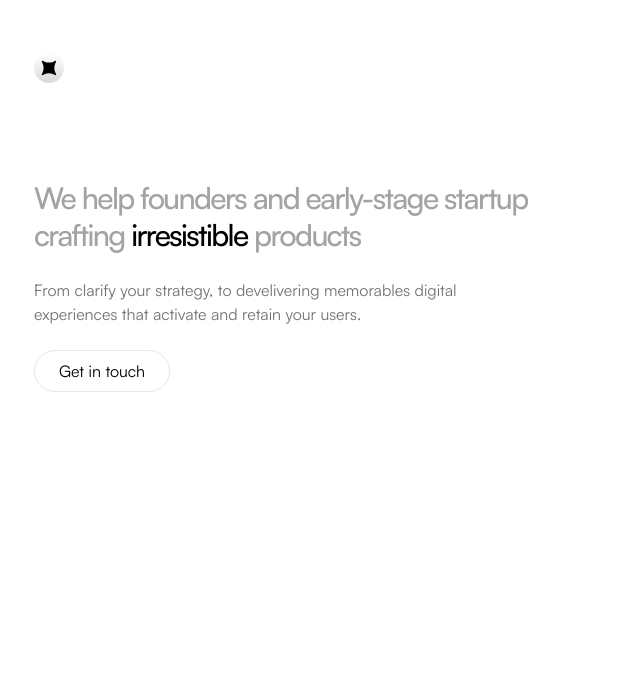
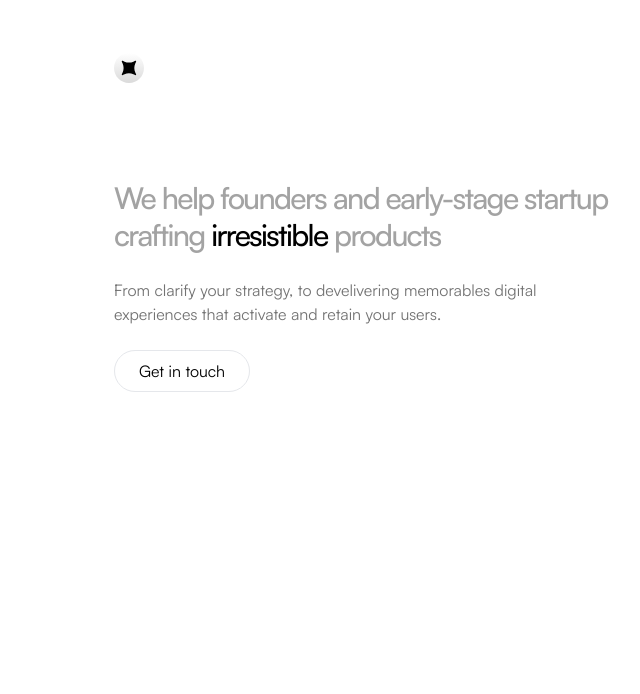
Before and after one commit to angegoua/monarchparis, a Next.js app: page / in a window 1280 px wide. Shown: the part 106-800 px from the top of the page, without its empty margins (270-910 px from the left). Built offline with nearby package versions, Linux system fonts and the light colour scheme.

Commit message:
fix: update max width of section in Home page

```diff
--- a/app/page.tsx
+++ b/app/page.tsx
@@ -8,7 +8,7 @@ import { WhyUsBlock } from './components/why-us'
 export default function Home() {
   return (
     <main className='max-w-4xl mx-auto'>
-      <section className='min-h-screen flex flex-col justify-center mb-xl max-w-2xl mx-auto gap-24 pb-36'>
+      <section className='min-h-screen flex flex-col justify-center mb-xl max-w-lg mx-auto gap-24 pb-36'>
         <Image src={logo} width={30} height={30} alt="Studio's logo" />
         <div className='max-w-lg'>
           <h1 className='text-3xl font-display leading-tight text-neutral-400 font-medium'>
```
